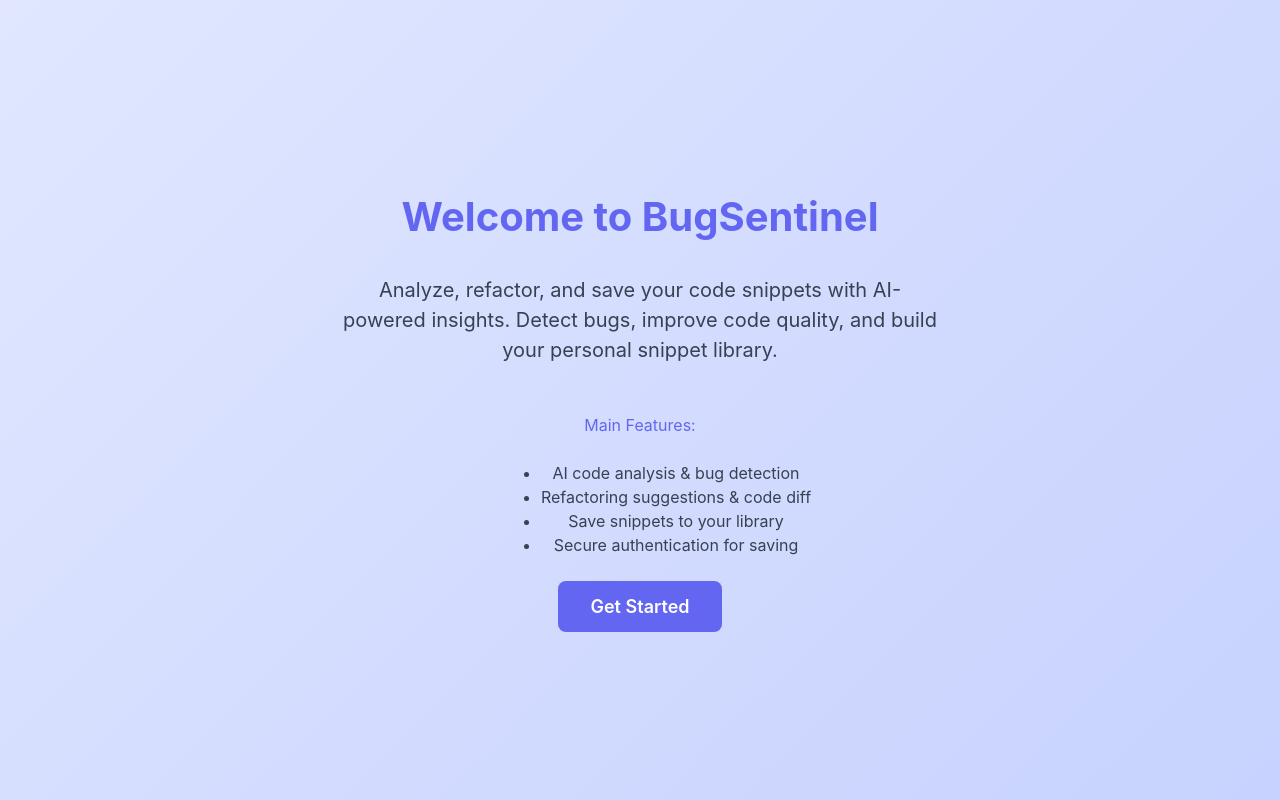
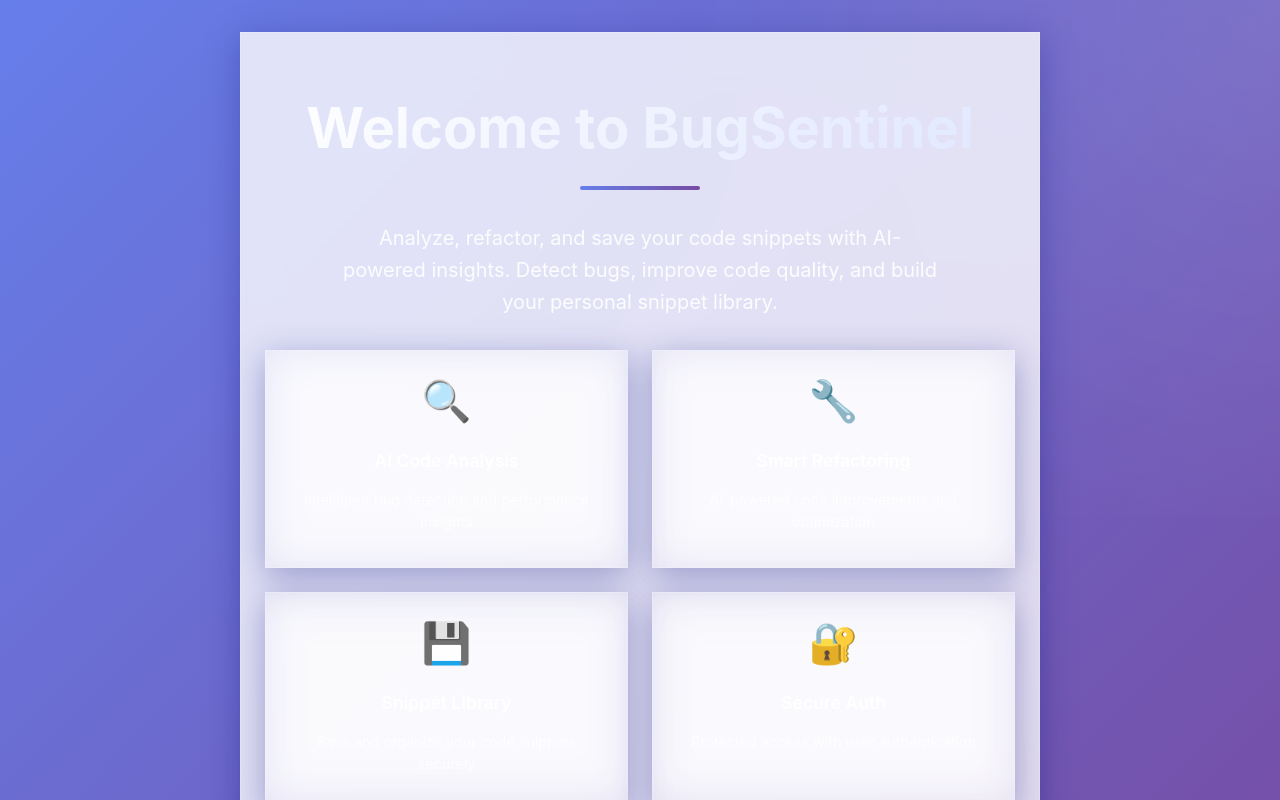
Before and after one commit to ybunhong/BugSentinel-project, a React (Vite) app: page / in a window 1280 px wide. Built offline with nearby package versions, Linux system fonts and the light colour scheme; no server answers; the database is empty.

Commit message:
final polish

```diff
--- a/src/components/Navigation.tsx
+++ b/src/components/Navigation.tsx
@@ -2,6 +2,7 @@ import { useState } from "react";
 import { useStore } from "../store/useStore";
 import { a11y } from "../utils/accessibility";
 import { Icon } from "./ui/Icon";
+import { Card } from "./ui/Card";
 
 import type { IconName } from "./ui/Icon";
 
@@ -104,16 +105,28 @@ export const Navigation: React.FC<NavigationProps> = ({
             }}
           >
             {isExpanded && (
+              <div style={{
+                display: 'flex',
+                alignItems: 'center',
+                gap: '8px'
+              }}>
+                <Icon name="code" size={20} />
                 <h2
                   style={{
                     margin: 0,
                     fontSize: "18px",
                     fontWeight: "600",
-                  color: theme === "dark" ? "#ffffff" : "#000000",
+                    background: theme === "dark"
+                      ? 'linear-gradient(135deg, #ffffff 0%, #e0e7ff 100%)'
+                      : 'linear-gradient(135deg, #667eea 0%, #764ba2 100%)',
+                    WebkitBackgroundClip: 'text',
+                    WebkitTextFillColor: 'transparent',
+                    backgroundClip: 'text',
                   }}
                 >
                   BugSentinel
                 </h2>
+              </div>
             )}
 
             {!isExpanded && !isMobile && (
@@ -122,6 +135,8 @@ export const Navigation: React.FC<NavigationProps> = ({
                   fontSize: "24px",
                   textAlign: "center",
                   width: "100%",
+                  color: theme === "dark" ? "#ffffff" : "#000000",
+                  opacity: 0.9,
                 }}
               >
                 <Icon name="code" size={28} />
@@ -230,31 +245,57 @@ export const Navigation: React.FC<NavigationProps> = ({
           ))}
         </div>
 
-        {/* Footer */}
+        {/* Modern Footer */}
         {isExpanded && (
-          <div
+          <div style={{ marginTop: "20px" }}>
+            <Card
+              variant="glass"
+              padding="md"
               style={{
-              padding: "20px",
-              borderTop:
-                theme === "dark"
-                  ? "1px solid rgba(102, 126, 234, 0.2)"
-                  : "1px solid rgba(118, 75, 162, 0.2)",
-              marginTop: "20px",
+                background: theme === "dark"
+                  ? 'rgba(102, 126, 234, 0.1)'
+                  : 'rgba(118, 75, 162, 0.1)',
+                border: `1px solid ${theme === "dark"
+                  ? 'rgba(102, 126, 234, 0.2)'
+                  : 'rgba(118, 75, 162, 0.2)'}`,
+                borderRadius: '12px',
               }}
             >
               <div
                 style={{
-                fontSize: "12px",
-                color: theme === "dark" ? "#888888" : "#999999",
-                textAlign: "center",
+                  display: 'flex',
+                  alignItems: 'center',
+                  justifyContent: 'center',
+                  gap: '8px',
+                  flexDirection: 'column',
                 }}
                 role="contentinfo"
               >
-              <div style={{ marginBottom: "4px" }} aria-hidden="true">
+                <div style={{
+                  display: 'flex',
+                  alignItems: 'center',
+                  gap: '8px',
+                  marginBottom: '4px'
+                }}>
+                  <Icon name="code" size={16} />
+                  <span style={{
+                    fontSize: "14px",
+                    fontWeight: 600,
+                    color: theme === "dark" ? "#ffffff" : "#000000",
+                  }}>
                     BugSentinel
+                  </span>
                 </div>
-              <div>AI Code Analysis</div>
+                <div style={{
+                  fontSize: "11px",
+                  color: theme === "dark" ? "#888888" : "#999999",
+                  opacity: 0.8,
+                  textAlign: 'center'
+                }}>
+                  AI-Powered Code Analysis
                 </div>
+              </div>
+            </Card>
           </div>
         )}
       </nav>
--- a/src/pages/HomePage.tsx
+++ b/src/pages/HomePage.tsx
@@ -1,26 +1,188 @@
 import React from 'react';
+import { Card } from '../components/ui/Card';
+import { Button } from '../components/ui/Button';
 
 export const HomePage: React.FC = () => (
-  <div style={{ display: 'flex', flexDirection: 'column', alignItems: 'center', justifyContent: 'center', height: '100vh', background: 'linear-gradient(135deg, #e0e7ff 0%, #c7d2fe 100%)' }}>
-    <h1 style={{ fontSize: 40, color: '#6366f1', marginBottom: 16 }}>Welcome to BugSentinel</h1>
-    <p style={{ fontSize: 20, color: '#374151', maxWidth: 600, textAlign: 'center', marginBottom: 32 }}>
-      Analyze, refactor, and save your code snippets with AI-powered insights. Detect bugs, improve code quality, and build your personal snippet library.
-    </p>
-    <p style={{ fontSize: 16, color: '#6366f1', marginBottom: 8 }}>Main Features:</p>
-    <ul style={{ fontSize: 16, color: '#374151', listStyle: 'disc', marginLeft: 32, marginBottom: 24 }}>
-      <li>AI code analysis & bug detection</li>
-      <li>Refactoring suggestions & code diff</li>
-      <li>Save snippets to your library</li>
-      <li>Secure authentication for saving</li>
-    </ul>
-    <a href="#/analysis" style={{
-      background: '#6366f1',
-      color: '#fff',
-      padding: '12px 32px',
-      borderRadius: 8,
-      textDecoration: 'none',
-      fontWeight: 600,
-      fontSize: 18
-    }}>Get Started</a>
+  <div style={{
+    minHeight: '100vh',
+    background: 'linear-gradient(135deg, #667eea 0%, #764ba2 100%)',
+    display: 'flex',
+    alignItems: 'center',
+    justifyContent: 'center',
+    padding: '2rem',
+    position: 'relative',
+    overflow: 'hidden'
+  }}>
+    {/* Background decoration */}
+    <div style={{
+      position: 'absolute',
+      top: '-50%',
+      right: '-50%',
+      width: '100%',
+      height: '100%',
+      background: 'radial-gradient(circle, rgba(255,255,255,0.1) 0%, transparent 70%)',
+      animation: 'float 6s ease-in-out infinite'
+    }} />
+
+    <Card
+      variant="glass"
+      padding="xl"
+      hoverable
+      style={{
+        maxWidth: '800px',
+        width: '100%',
+        textAlign: 'center',
+        position: 'relative',
+        zIndex: 2,
+        backdropFilter: 'blur(20px)',
+        border: '1px solid rgba(255, 255, 255, 0.2)'
+      }}
+    >
+      {/* Header Section */}
+      <div style={{ marginBottom: '2rem' }}>
+        <h1 style={{
+          fontSize: '3.5rem',
+          fontWeight: 700,
+          background: 'linear-gradient(135deg, #ffffff 0%, #e0e7ff 100%)',
+          WebkitBackgroundClip: 'text',
+          WebkitTextFillColor: 'transparent',
+          backgroundClip: 'text',
+          marginBottom: '1rem',
+          lineHeight: 1.2
+        }}>
+          Welcome to BugSentinel
+        </h1>
+
+        <div style={{
+          height: '4px',
+          background: 'linear-gradient(90deg, #667eea 0%, #764ba2 100%)',
+          borderRadius: '2px',
+          margin: '1.5rem auto',
+          maxWidth: '120px'
+        }} />
+      </div>
+
+      {/* Description Section */}
+      <div style={{ marginBottom: '3rem' }}>
+        <p style={{
+          fontSize: '1.25rem',
+          color: 'rgba(255, 255, 255, 0.9)',
+          lineHeight: 1.6,
+          marginBottom: '2rem',
+          maxWidth: '600px',
+          marginLeft: 'auto',
+          marginRight: 'auto'
+        }}>
+          Analyze, refactor, and save your code snippets with AI-powered insights.
+          Detect bugs, improve code quality, and build your personal snippet library.
+        </p>
+
+        {/* Features Grid */}
+        <div style={{
+          display: 'grid',
+          gridTemplateColumns: 'repeat(auto-fit, minmax(250px, 1fr))',
+          gap: '1.5rem',
+          marginTop: '2rem'
+        }}>
+          {[
+            {
+              icon: '🔍',
+              title: 'AI Code Analysis',
+              description: 'Intelligent bug detection and performance insights'
+            },
+            {
+              icon: '🔧',
+              title: 'Smart Refactoring',
+              description: 'AI-powered code improvements and optimization'
+            },
+            {
+              icon: '💾',
+              title: 'Snippet Library',
+              description: 'Save and organize your code snippets securely'
+            },
+            {
+              icon: '🔐',
+              title: 'Secure Auth',
+              description: 'Protected access with user authentication'
+            }
+          ].map((feature, index) => (
+            <Card
+              key={index}
+              variant="glass"
+              padding="lg"
+              hoverable
+              style={{
+                background: 'rgba(255, 255, 255, 0.1)',
+                border: '1px solid rgba(255, 255, 255, 0.2)',
+                textAlign: 'center',
+                transition: 'all 0.3s ease'
+              }}
+            >
+              <div style={{
+                fontSize: '2.5rem',
+                marginBottom: '1rem',
+                opacity: 0.9
+              }}>
+                {feature.icon}
+              </div>
+              <h3 style={{
+                fontSize: '1.1rem',
+                fontWeight: 600,
+                color: '#ffffff',
+                marginBottom: '0.5rem'
+              }}>
+                {feature.title}
+              </h3>
+              <p style={{
+                fontSize: '0.9rem',
+                color: 'rgba(255, 255, 255, 0.8)',
+                lineHeight: 1.5
+              }}>
+                {feature.description}
+              </p>
+            </Card>
+          ))}
+        </div>
+      </div>
+
+      {/* CTA Section */}
+      <div style={{
+        display: 'flex',
+        flexDirection: 'column',
+        alignItems: 'center',
+        gap: '1rem'
+      }}>
+        <Button
+          variant="primary"
+          size="lg"
+          onClick={() => window.location.href = '#/analysis'}
+          style={{
+            padding: '1rem 2.5rem',
+            fontSize: '1.1rem',
+            fontWeight: 600,
+            borderRadius: '50px',
+            boxShadow: '0 8px 25px rgba(102, 126, 234, 0.4)',
+            transition: 'all 0.3s ease'
+          }}
+        >
+          🚀 Get Started
+        </Button>
+
+        <p style={{
+          fontSize: '0.9rem',
+          color: 'rgba(255, 255, 255, 0.7)',
+          marginTop: '1rem'
+        }}>
+          Ready to elevate your coding experience?
+        </p>
+      </div>
+    </Card>
+
+    <style>{`
+      @keyframes float {
+        0%, 100% { transform: translateY(0px) rotate(0deg); }
+        50% { transform: translateY(-20px) rotate(2deg); }
+      }
+    `}</style>
   </div>
 );
```
Lines whose indentation alone changed are shown as unchanged.
